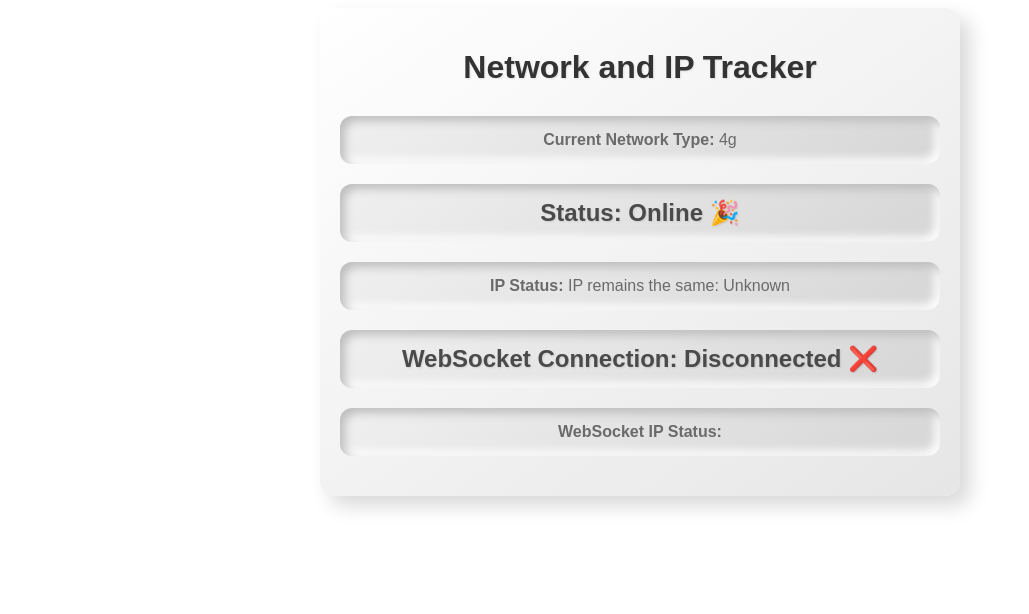
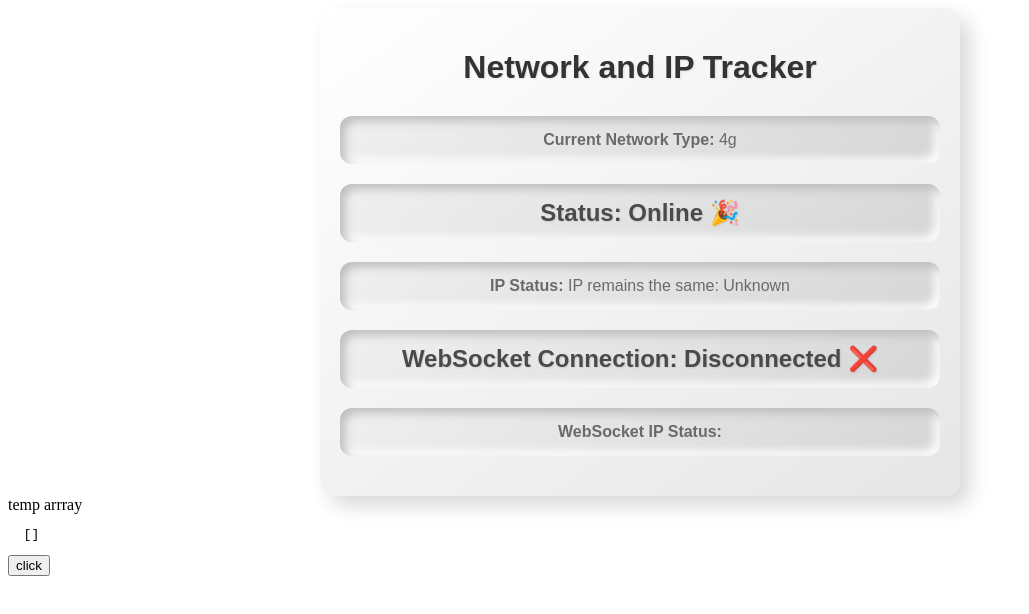
Before and after one commit to adityapatel-inventyv/angular-host, an Angular app: page / in a window 1280 px wide. Shown: the top 614 px of the page, without its empty margins (0-1029 px from the left). Built offline with nearby package versions, Linux system fonts and the light colour scheme; no server answers.

Commit message:
added loggs

```diff
--- a/src/app/app.component.html
+++ b/src/app/app.component.html
@@ -27,3 +27,12 @@
       <p><strong>WebSocket IP Status:</strong> {{ webSocketIPChangeMessage }}</p>
     </div>
 </div>
+
+
+temp arrray
+
+<pre>
+  {{ temparray | json }}
+</pre>
+
+<button (click)="click()"> click</button>
--- a/src/app/app.component.ts
+++ b/src/app/app.component.ts
@@ -21,6 +21,8 @@ export class AppComponent implements OnInit, OnDestroy {
   previousWebSocketIP: string | null = null;
   currentWebSocketIP: string | null = null;
   webSocketIPChangeMessage: string | null = null;
+
+  temparray:any=[];
 
   private connectionSubscription!: Subscription;
   private onlineStatusSubscription!: Subscription;
@@ -58,6 +60,9 @@ export class AppComponent implements OnInit, OnDestroy {
     // Subscribe to WebSocket connection status
     this.connectionSubscription = this.networkService.getConnectionStatus().subscribe(status => {
       this.isConnected = status;
+      this.temparray.push(status);
+console.log(status);
+
 
       if (this.isConnected) {
         // Fetch new WebSocket IP when connected
@@ -87,6 +92,13 @@ export class AppComponent implements OnInit, OnDestroy {
     }
   }
 
+
+  click(){
+
+
+    this.networkService.sendMessage();
+
+  }
   ngOnDestroy() {
     if (this.connectionSubscription) {
       this.connectionSubscription.unsubscribe();
--- a/src/app/testing.service.ts
+++ b/src/app/testing.service.ts
@@ -116,6 +116,13 @@ export class TestingService {
     return this.connectionStatus.asObservable();
   }
 
+
+  sendMessage() {
+
+    this.connectionStatus.next(false);
+    this.retryWebSocket();
+
+  }
   closeConnection() {
     if (this.socket$) {
       this.socket$.complete();
```
